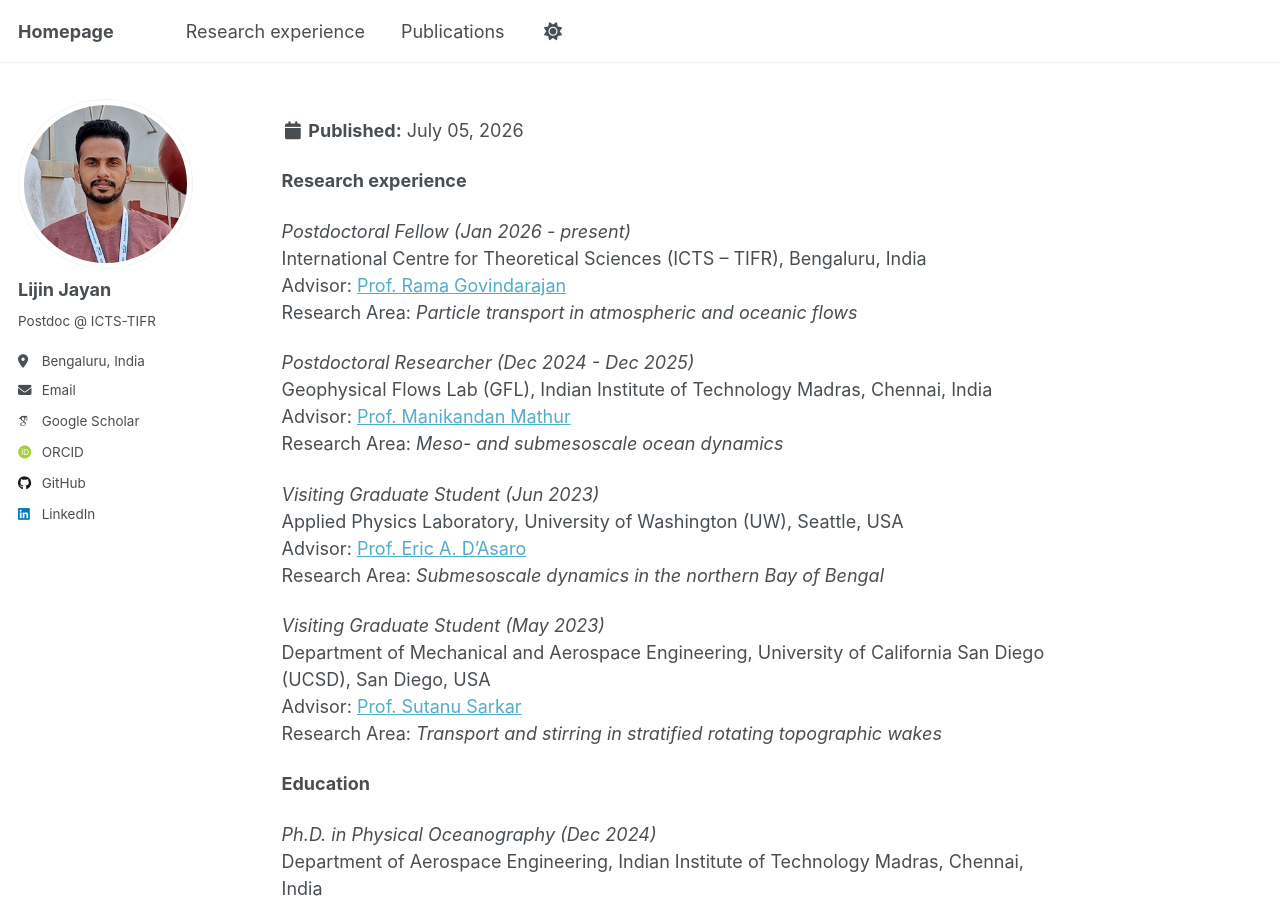
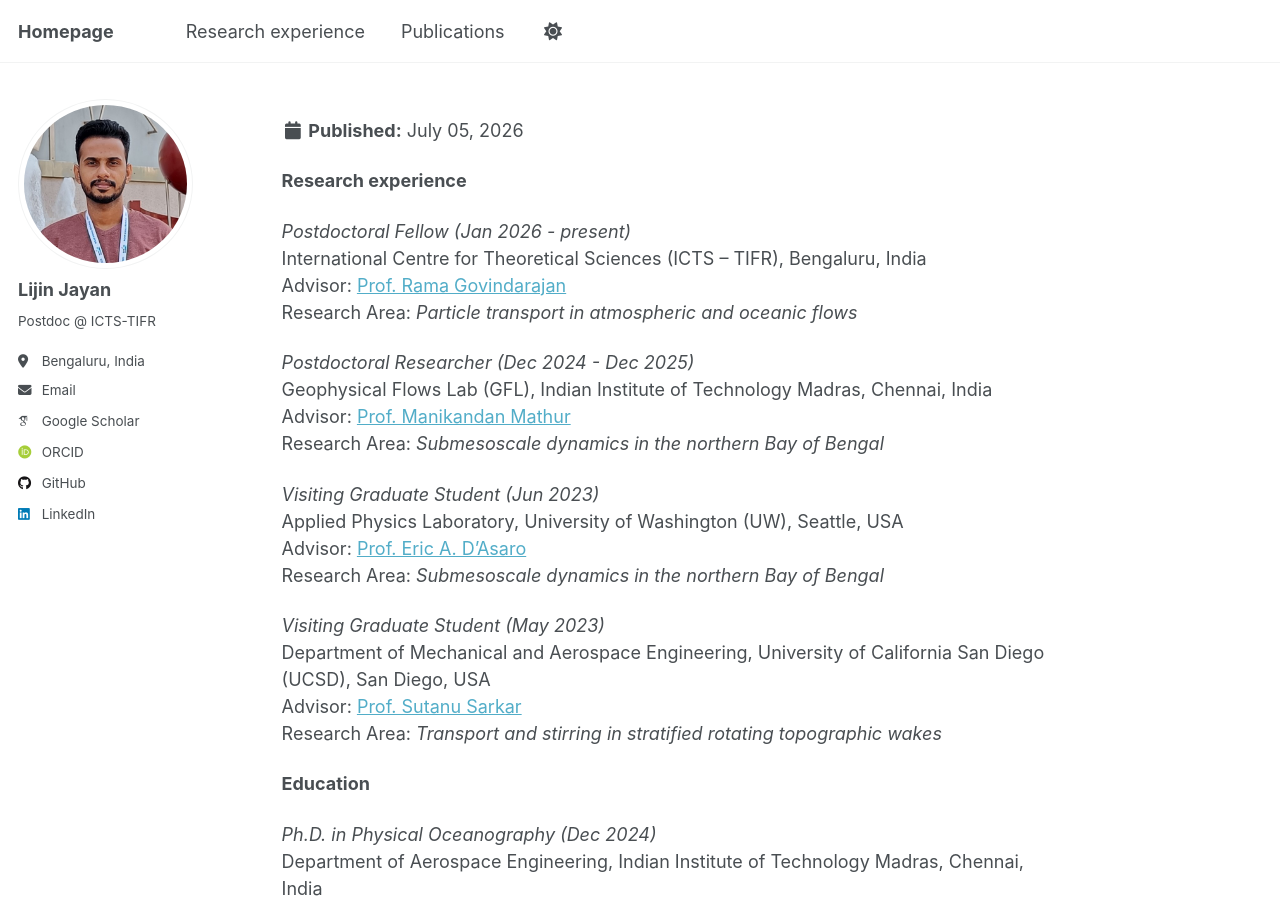
Before and after one commit to ljayan/ljayan.github.io, a Jekyll site: the page built from _research/research.md, in a window 1280 px wide and 900 px high. Built offline with Jekyll 4.4.1, drawn with Linux system fonts in a browser that asks for light colours; some web fonts are replaced.

Commit message:
Update research.md

```diff
--- a/_research/research.md
+++ b/_research/research.md
@@ -12,7 +12,7 @@ Research Area: *Particle transport in atmospheric and oceanic flows*
 *Postdoctoral Researcher (Dec 2024 - Dec 2025)*
 Geophysical Flows Lab (GFL), Indian Institute of Technology Madras, Chennai, India
 Advisor: [Prof. Manikandan Mathur](https://scholar.google.co.in/citations?user=QbrM7-gAAAAJ&hl=en)
-Research Area: *Meso- and submesoscale ocean dynamics*
+Research Area: *Submesoscale dynamics in the northern Bay of Bengal*
 
 *Visiting Graduate Student (Jun 2023)*
 Applied Physics Laboratory, University of Washington (UW), Seattle, USA
```
